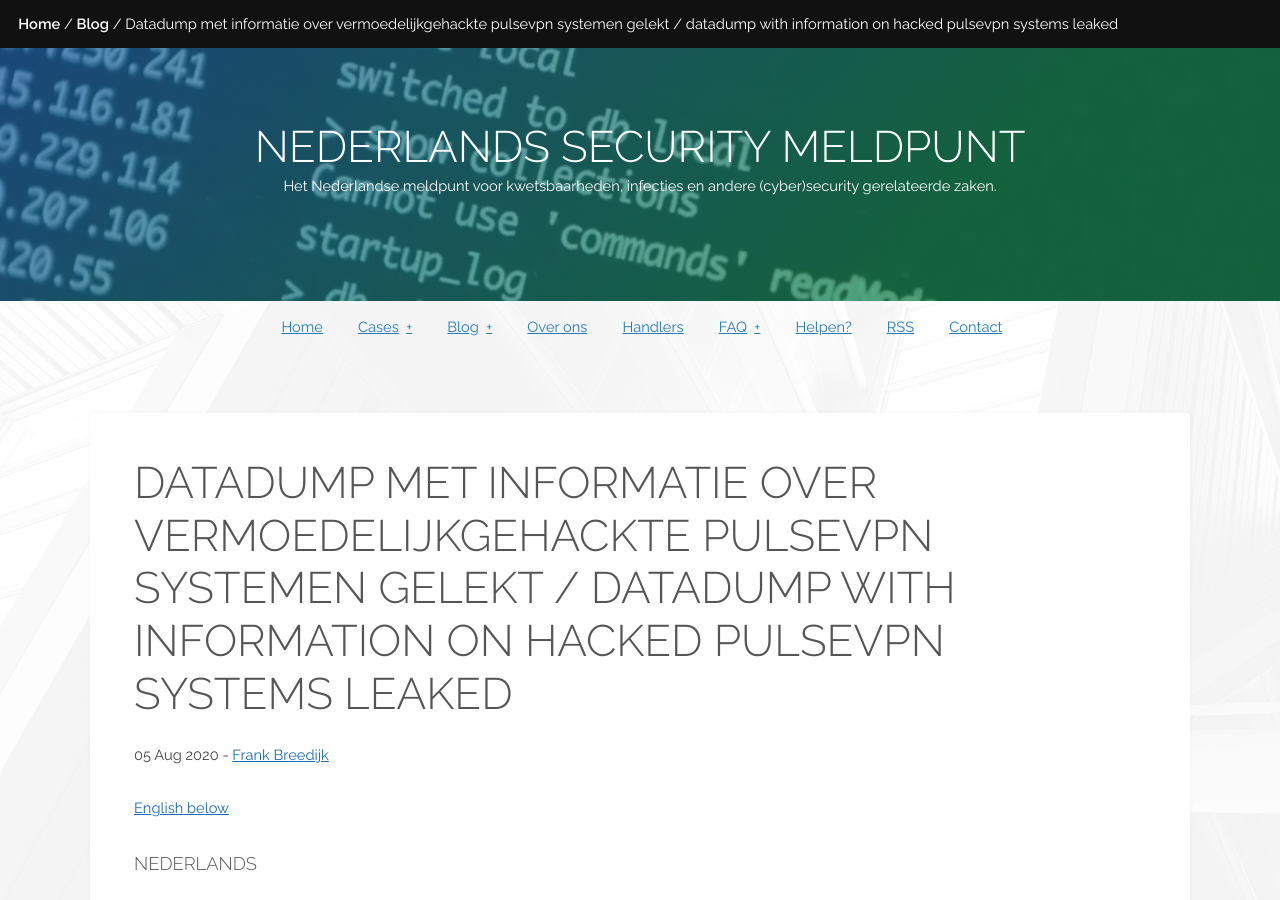
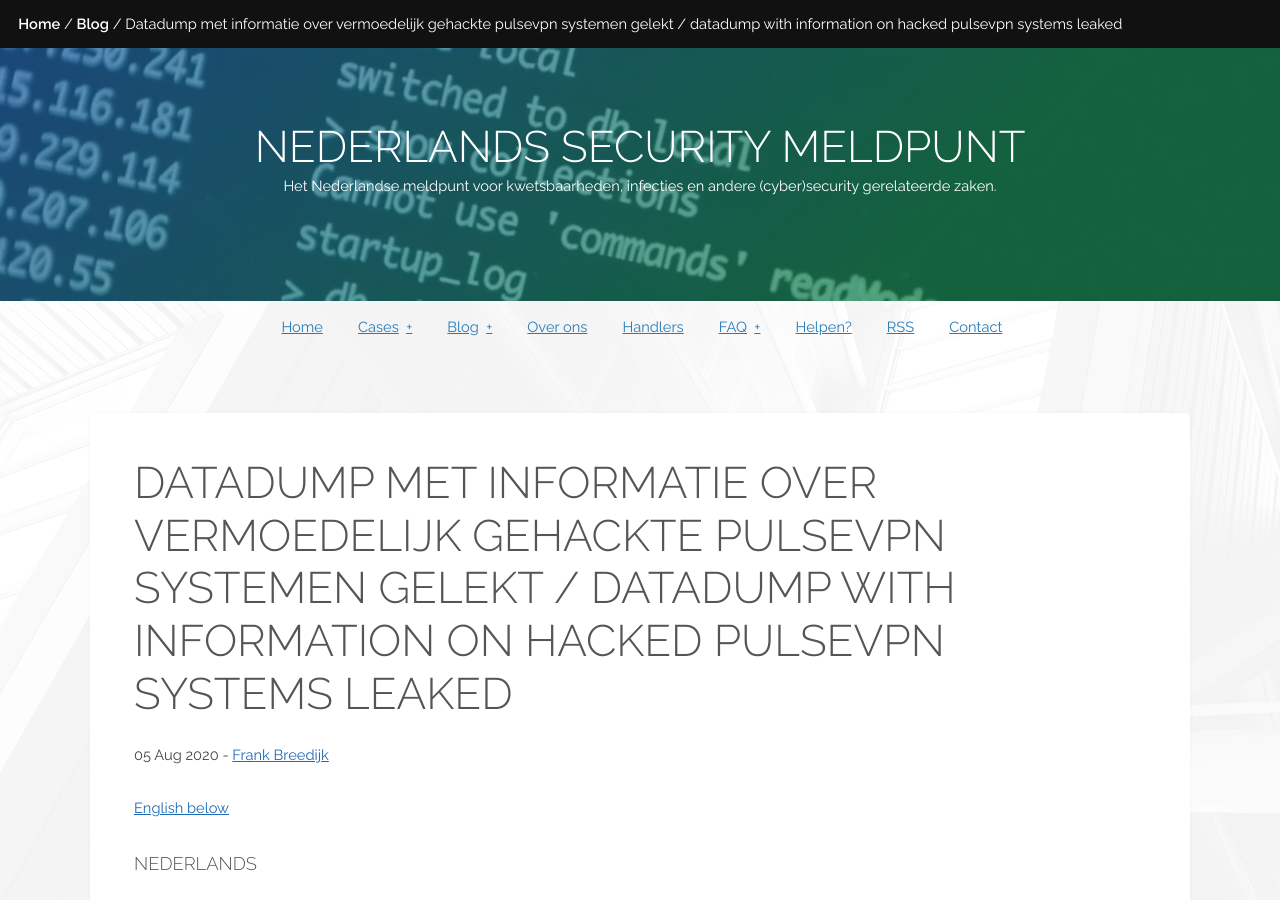
Before and after one commit to DIVD-NL/SecurityMeldpunt, a Jekyll site: the page built from _posts/20-08-05-PulsVPN dataset leaked.md, in a window 1280 px wide and 900 px high. Built offline with Jekyll 4.4.1, drawn with Linux system fonts in a browser that asks for light colours.

Commit message:
Typo fix

```diff
--- a/_posts/20-08-05-PulsVPN dataset leaked.md
+++ b/_posts/20-08-05-PulsVPN dataset leaked.md
@@ -1,6 +1,6 @@
 ---
 layout: post
-title: Datadump met informatie over vermoedelijkgehackte PulseVPN systemen gelekt / Datadump with information on hacked PulseVPN systems leaked
+title: Datadump met informatie over vermoedelijk gehackte PulseVPN systemen gelekt / Datadump with information on hacked PulseVPN systems leaked
 author: Frank Breedijk
 excerpt:  Een datadump met gevoelige informatie over meer dan 900 vermoedelijk gehackte PulseVPN system is gelekt. Het DIVD Meldpunt gaat Nederlandse slachtoffers informeren. / A datadump with sensitive information about more then 900 compromised PulseVPN systems has been leaked. DIVD Meldpunt is going to inform the Dutch victims.
 ---
```
